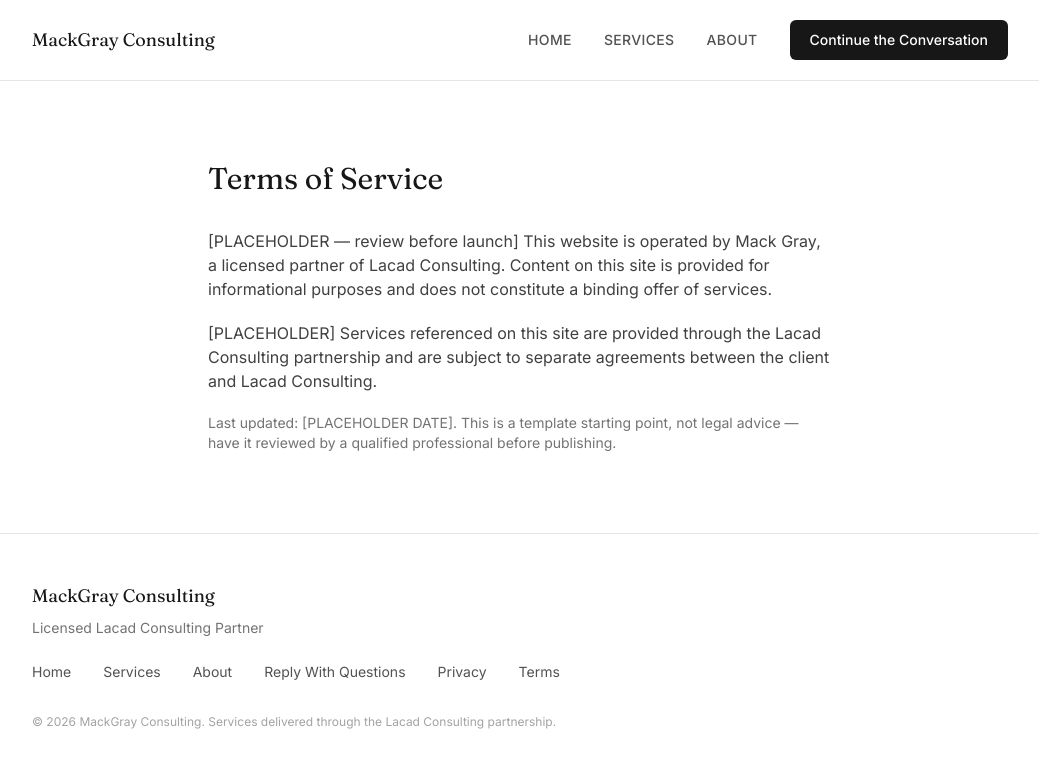
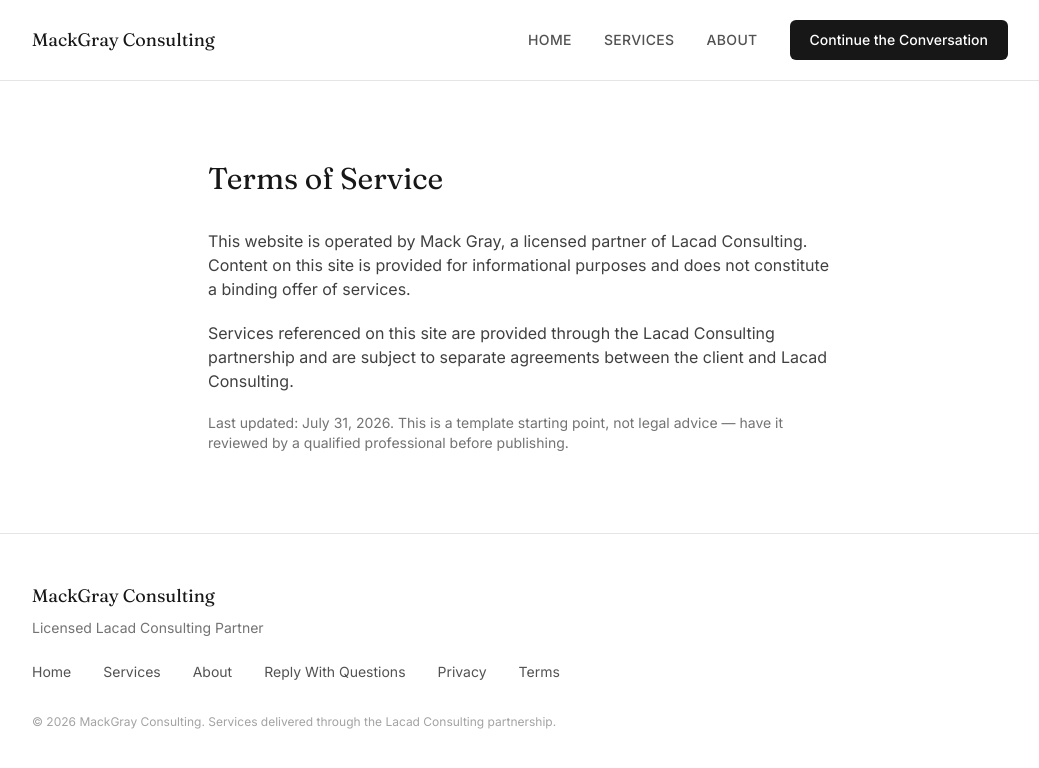
Before and after one commit to truedigitalhustle-debug/mackgray-consulting, a Next.js app: page /terms in a window 1280 px wide. Shown: the top 768 px of the page, without its empty margins (120-1159 px from the left). Built offline with nearby package versions, Linux system fonts and the light colour scheme.

Commit message:
Revise Terms of Service content
Updated placeholder text in Terms of Service.

```diff
--- a/app/terms/page.tsx
+++ b/app/terms/page.tsx
@@ -8,18 +8,18 @@ return (
 <h1 className="font-serif text-3xl text-neutral-900">Terms of Service</h1>
 <div className="mt-8 space-y-5 text-neutral-700">
 <p>
-[PLACEHOLDER — review before launch] This website is operated by
+This website is operated by
 Mack Gray, a licensed partner of Lacad Consulting. Content on this
 site is provided for informational purposes and does not constitute
 a binding offer of services.
 </p>
 <p>
-[PLACEHOLDER] Services referenced on this site are provided through
+Services referenced on this site are provided through
 the Lacad Consulting partnership and are subject to separate
 agreements between the client and Lacad Consulting.
 </p>
 <p className="text-sm text-neutral-500">
-Last updated: [PLACEHOLDER DATE]. This is a template starting point,
+Last updated: July 31, 2026. This is a template starting point,
 not legal advice — have it reviewed by a qualified professional
 before publishing.
 </p>
```
